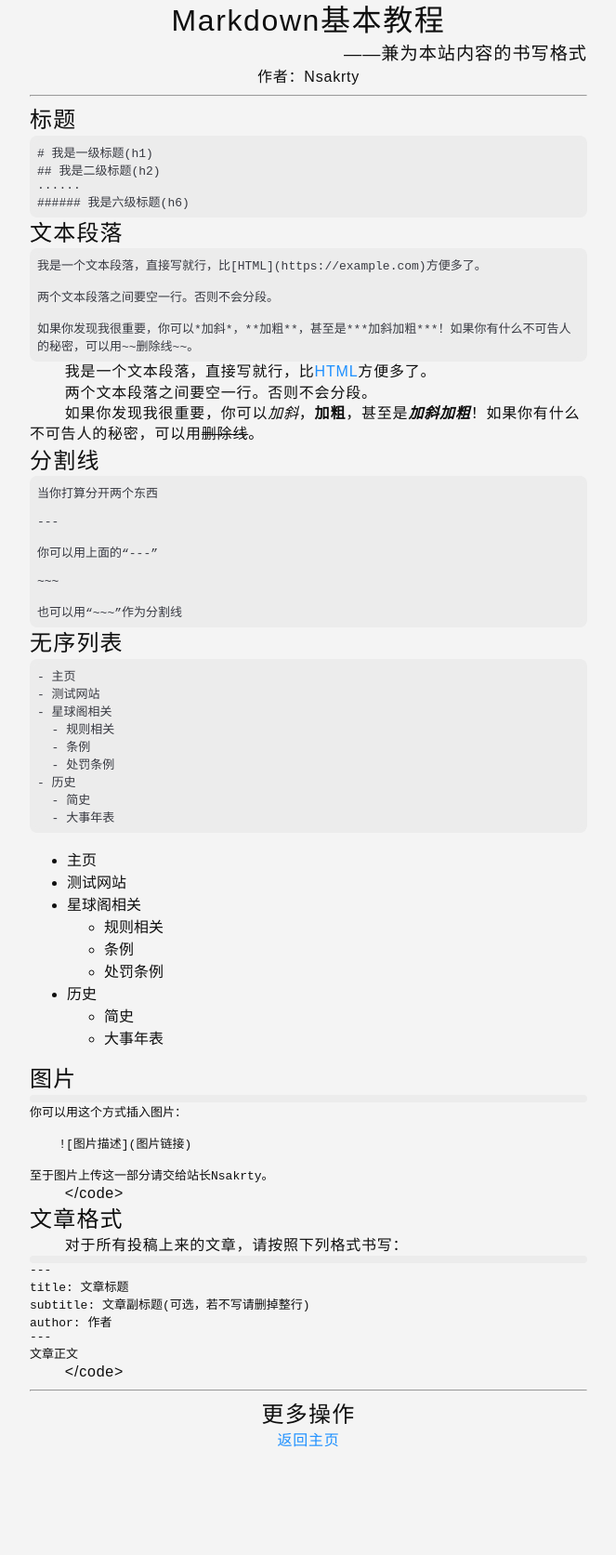
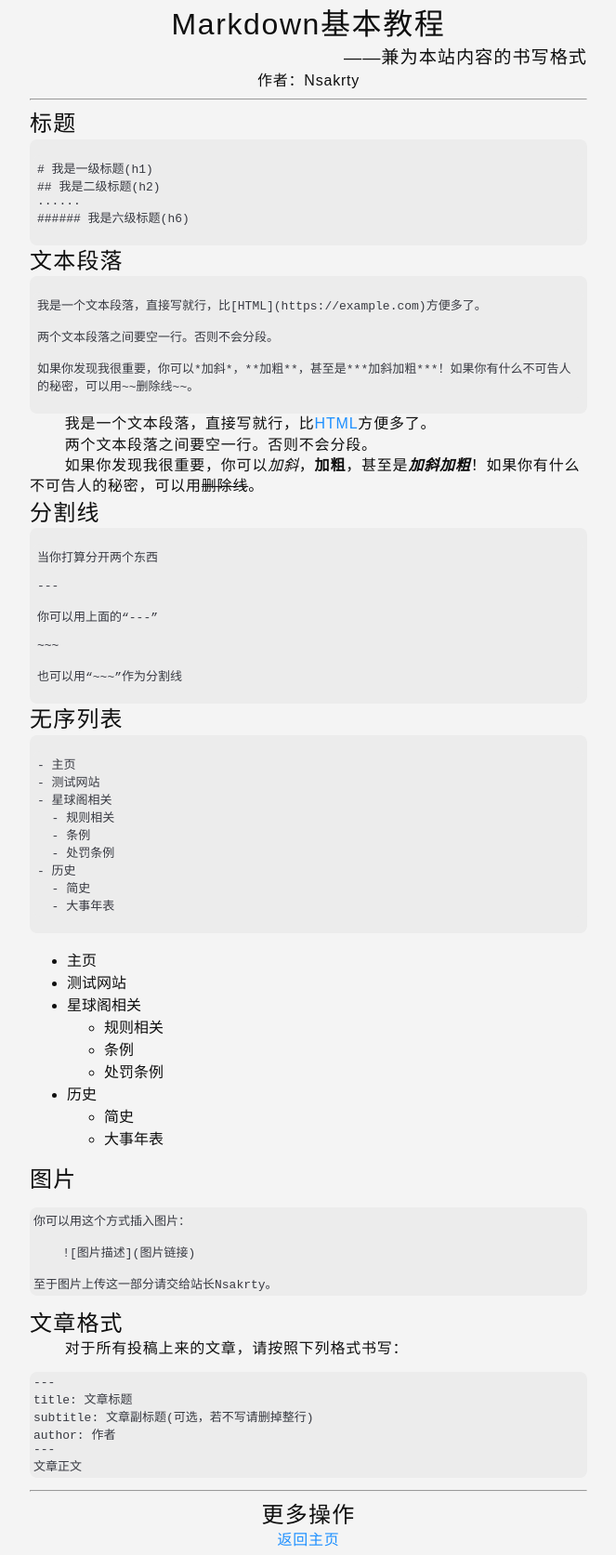
Before and after one commit to SRPNGO/post, a Jekyll site: the page built from docs/tutorial.md, in a window 1280 px wide. Shown: the whole page at 93% size, without its empty margins (308-971 px from the left). Built offline with Jekyll 4.4.1, drawn with Linux system fonts in a browser that asks for light colours; our own code applies the rules of GitHub Pages for plain Markdown files; before the commit the page ends 1561 px from its top, so only the background shows below that.

Commit message:
删除about.md并优化article.css布局

```diff
--- a/css/article.css
+++ b/css/article.css
@@ -23,6 +23,7 @@ article p {
 body {
   max-width: 600px;
   margin: 0 auto;
+  padding: 4px;
 }
 /* article > div:has(img[style]){display: inline-block;} */
 article > div {
@@ -60,7 +61,7 @@ img {
   margin: 0;
   max-width: none;
 }
-code,.language-plaintext,.highlighter-rouge {
+pre,.language-plaintext,.highlighter-rouge {
   color: #383a42;
   background-color: #ececec;
   font-family: monospace;
@@ -69,6 +70,3 @@ code,.language-plaintext,.highlighter-rouge {
   border-radius: 8px;
   text-wrap:auto;
 }
-pre {
-  margin: 0;
-}
--- a/docs/tutorial.md
+++ b/docs/tutorial.md
@@ -67,7 +67,6 @@ author: Nsakrty
   - 大事年表
 
 ## 图片
-<code>
 <pre>
 你可以用这个方式插入图片：
 
@@ -75,14 +74,12 @@ author: Nsakrty
 
 至于图片上传这一部分请交给站长Nsakrty。
 </pre>
-</code>
 
 
 ## 文章格式
 
 对于所有投稿上来的文章，请按照下列格式书写：
 
-<code>
 <pre>
 ---
 title: 文章标题
@@ -91,4 +88,3 @@ author: 作者
 ---
 文章正文
 </pre>
-</code>
```
Also changed, not shown: about.md (deleted, +0 -7 lines).
